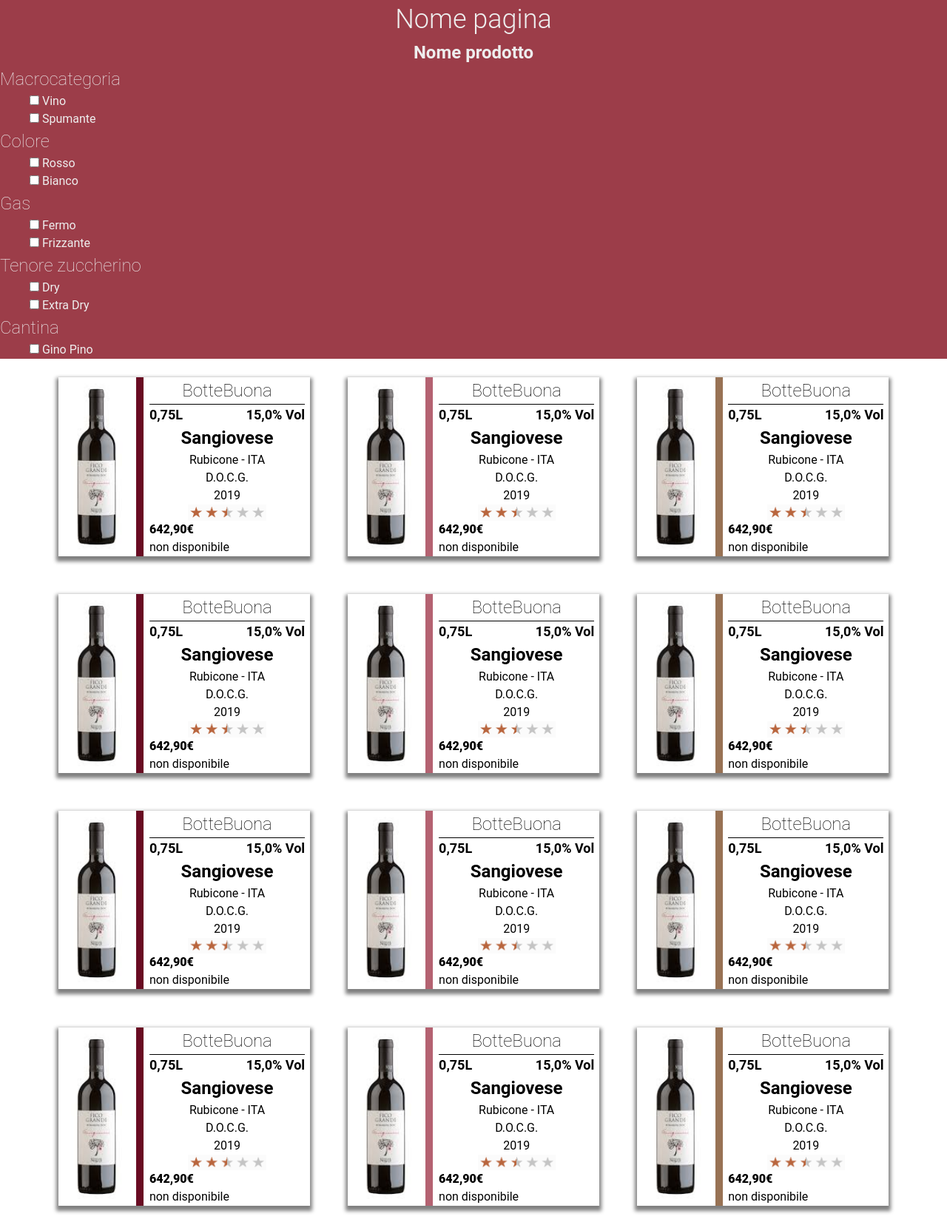
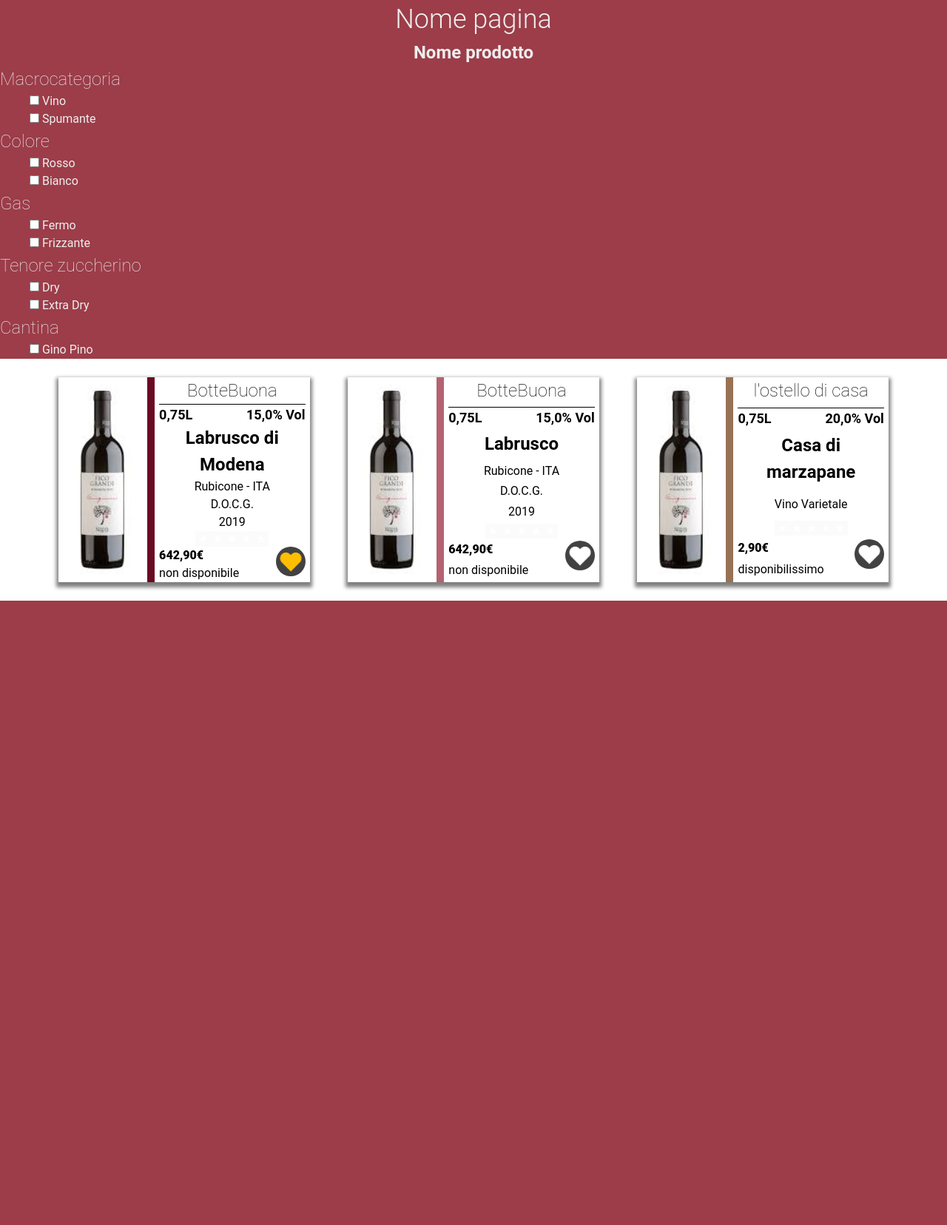
Before and after one commit to MattiaGiacchini/WorldWineWeb, a PHP site: page /html/index.html in a window 1280 px wide. Shown: the part 141-1797 px from the top of the page at 74% size. After the commit the page ends 953 px from the top, so only its background shows below. Run offline with PHP 8.4, Linux system fonts and the light colour scheme.

Commit message:
html - uploaded index.html with example of wine card css - created css for wineCard

```diff
--- a/sitoWeb/css/productCard.css
+++ b/sitoWeb/css/productCard.css
@@ -1,8 +1,16 @@
+
+/**
+* CONTENITORE DELLE CARTE
+*/
 .flex-container {
   display: flex;
   justify-content: center;
   flex-wrap: wrap;
 }
+
+/*
+*   CONTENITORE BASE DELLA SINGOLA CARTA
+*/
 
 .wineCard {
     display: inline-block;
@@ -13,14 +21,14 @@
 
 .wineCard-Container {
     box-sizing: border-box;
+    height: 100%;
     width: 100%;
     margin: 0px;
     padding: 0px;
 
     display: grid;
-    grid-template-columns: 7fr 10px 15fr;
+    grid-template-columns: 8fr 10px 14fr;
     grid-gap: 0px;
-    grid-column-gap: 1px;
 }
 
 .wineCard-Container > * {
@@ -33,19 +41,32 @@
     object-fit:cover;
 }
 
+.wineCard div.rosso {
+    background-color: #690b22;
+}
+.wineCard div.rose {
+    background-color: #b46271;
+}
+.wineCard div.bianco {
+    background-color: #987254;
+}
+
 .etichetta {
     height: 100%;
     padding: 0% 3% 0%;
-}
+    display: grid;
 
-.wineCard .rosso {
-    background-color: #690b22;
-}
-.wineCard .rose {
-    background-color: #b46271;
-}
-.wineCard .bianco {
-    background-color: #987254;
+    grid-template-areas:
+        'cant   cant    cant'
+        'info   info    info'
+        'nome   nome    nome'
+        'nome   nome    nome'
+        'orig   orig    orig'
+        'cert   cert    cert'
+        'anno   anno    anno'
+        'rewi   rewi    rewi'
+        'cost   cost    hear'
+        'pres   pres    hear';
 }
 
 .etichetta > * {
@@ -53,21 +74,48 @@
     text-align: center;
 }
 
+/* cantina */
 .etichetta > h4 {
+    grid-area: cant;
     border-bottom: 1px solid;
     width: 100%;
 }
 
+/* capienza e percentuale alcol */
+.LiterVol {
+    grid-area: info;
+    display: flex;
+    justify-content: space-between;
+}
+
+/* nome del vino */
+.etichetta > h3 {
+    grid-area: nome;
+}
+
+/* origine */
+.etichetta > p.origine{
+    grid-area: orig;
+}
+
+/* eventuale certificato */
+.etichetta > p.certificato{
+    grid-area: cert;
+}
+
+/* eventuale annata */
+.etichetta > p.annata {
+    grid-area: anno;
+}
+
+/* immagine recensione */
 .etichetta > img {
+   grid-area: rewi;
    width: 50%;
+   min-height: 15px;
    margin-left: auto;
    margin-right: auto;
-   background: linear-gradient(to right, #B9653D 50%, #C4C4C4 50%);
-}
-
-.LiterVol {
-    display: flex;
-    justify-content: space-between;
+   /*background: linear-gradient(to right, #B9653D 50%, #C4C4C4 50%);*/
 }
 
 .etichetta > h5:first-of-type{
@@ -80,12 +128,38 @@
     border: 1px black solid;
 }
 
+/* prezzo */
 .etichetta > h6 {
+    grid-area: cost;
     text-align: left;
 }
+
+/* disponibilità */
 .etichetta > p:last-of-type {
+    grid-area: pres;
     text-align: left;
 }
+
+.etichetta > input.preference {
+    margin-left: auto;
+    grid-area: hear;
+    height: 40px;
+    width: 40px;
+    border: 1px;
+    border-radius: 50%;
+    background-image: url(../img/not-favourite.png);
+    background-size: cover;
+}
+
+.etichetta > input.favourite {
+    background-color: #ffbf00;
+}
+
+.etichetta > input.not-favourite {
+    background-color:inherit;
+}
+
+
 
 @media screen and (min-width: 480px) {
     .wineCard {
--- a/sitoWeb/html/index.html
+++ b/sitoWeb/html/index.html
@@ -7,6 +7,9 @@
     <link rel="stylesheet" type="text/css" href="../css/productCard.css">
     <script type="text/javascript" src="../js/jquery-1.11.3.min.js"> </script>
     <script type="text/javascript" src="../js/utils.js"></script>
+    <script type="text/javascript" src="../js/wineCard.js"></script>
+
+    </script>
     <title>World Wine Web - pagina corrente</title>
   </head>
   <body>
@@ -110,19 +113,20 @@
             <article class="wineCard">
                 <div class="wineCard-Container">
                     <img class="fotoVino" src="../upload/idVino/vino.png" alt="">
-                    <div class="rosso" alt="Vino Rosso"></div>
+                    <div class="colore rosso" alt="Vino Rosso"></div>
                     <div class="etichetta">
+                        <h3>Labrusco di Modena</h3>
                         <h4>BotteBuona</h4>
                         <div class="LiterVol">
                             <h5>0,75L</h5> <h5>15,0% Vol</h5>
                         </div>
-                        <h3>Sangiovese</h3>
-                        <p>Rubicone - ITA</p>
-                        <p>D.O.C.G.</p>
-                        <p>2019</p>
+                        <p class="origine">Rubicone - ITA</p>
+                        <p class="certificato">D.O.C.G.</p>
+                        <p class="annata">2019</p>
                         <img src="../img/ratingStar-rev2.png" alt="4 su 5">
                         <h6>642,90€</h6>
                         <p>non disponibile</p>
+                        <input class="preference favourite" type="button" name="" value="">
                     </div>
                 </div>
             </article>
@@ -130,19 +134,20 @@
             <article class="wineCard">
                 <div class="wineCard-Container">
                     <img class="fotoVino" src="../upload/idVino/vino.png" alt="">
-                    <div class="rose" alt="Vino Rosso"></div>
+                    <div class="colore rose" alt="Vino Rosso"></div>
                     <div class="etichetta">
+                        <h3>Labrusco </h3>
                         <h4>BotteBuona</h4>
                         <div class="LiterVol">
                             <h5>0,75L</h5> <h5>15,0% Vol</h5>
                         </div>
-                        <h3>Sangiovese</h3>
-                        <p>Rubicone - ITA</p>
-                        <p>D.O.C.G.</p>
-                        <p>2019</p>
+                        <p class="origine">Rubicone - ITA</p>
+                        <p class="certificato">D.O.C.G.</p>
+                        <p class="annata">2019</p>
                         <img src="../img/ratingStar-rev2.png" alt="4 su 5">
                         <h6>642,90€</h6>
                         <p>non disponibile</p>
+                        <input class="preference not-favourite" type="button" name="" value="">
                     </div>
                 </div>
             </article>
@@ -150,199 +155,24 @@
             <article class="wineCard">
                 <div class="wineCard-Container">
                     <img class="fotoVino" src="../upload/idVino/vino.png" alt="">
-                    <div class="bianco" alt="Vino Rosso"></div>
+                    <div class="colore bianco" alt="Vino bianco"></div>
                     <div class="etichetta">
-                        <h4>BotteBuona</h4>
+                        <h3>Casa di marzapane </h3>
+                        <h4>l'ostello di casa</h4>
                         <div class="LiterVol">
-                            <h5>0,75L</h5> <h5>15,0% Vol</h5>
+                            <h5>0,75L</h5> <h5>20,0% Vol</h5>
                         </div>
-                        <h3>Sangiovese</h3>
-                        <p>Rubicone - ITA</p>
-                        <p>D.O.C.G.</p>
-                        <p>2019</p>
-                        <img src="../img/ratingStar-rev2.png" alt="4 su 5">
-                        <h6>642,90€</h6>
-                        <p>non disponibile</p>
-                    </div>
-                </div>
-            </article>
-            <article class="wineCard">
-                <div class="wineCard-Container">
-                    <img class="fotoVino" src="../upload/idVino/vino.png" alt="">
-                    <div class="rosso" alt="Vino Rosso"></div>
-                    <div class="etichetta">
-                        <h4>BotteBuona</h4>
-                        <div class="LiterVol">
-                            <h5>0,75L</h5> <h5>15,0% Vol</h5>
-                        </div>
-                        <h3>Sangiovese</h3>
-                        <p>Rubicone - ITA</p>
-                        <p>D.O.C.G.</p>
-                        <p>2019</p>
-                        <img src="../img/ratingStar-rev2.png" alt="4 su 5">
-                        <h6>642,90€</h6>
-                        <p>non disponibile</p>
+                        <p class="origine"></p>
+                        <p class="certificato">Vino Varietale</p>
+                        <p class="annata"></p>
+                        <img src="../img/ratingStar-rev2.png" alt="4 su 5" id="10">
+                        <h6>2,90€</h6>
+                        <p>disponibilissimo</p>
+                        <input class="preference not-favourite" type="button" name="" value="">
                     </div>
                 </div>
             </article>
 
-            <article class="wineCard">
-                <div class="wineCard-Container">
-                    <img class="fotoVino" src="../upload/idVino/vino.png" alt="">
-                    <div class="rose" alt="Vino Rosso"></div>
-                    <div class="etichetta">
-                        <h4>BotteBuona</h4>
-                        <div class="LiterVol">
-                            <h5>0,75L</h5> <h5>15,0% Vol</h5>
-                        </div>
-                        <h3>Sangiovese</h3>
-                        <p>Rubicone - ITA</p>
-                        <p>D.O.C.G.</p>
-                        <p>2019</p>
-                        <img src="../img/ratingStar-rev2.png" alt="4 su 5">
-                        <h6>642,90€</h6>
-                        <p>non disponibile</p>
-                    </div>
-                </div>
-            </article>
-
-            <article class="wineCard">
-                <div class="wineCard-Container">
-                    <img class="fotoVino" src="../upload/idVino/vino.png" alt="">
-                    <div class="bianco" alt="Vino Rosso"></div>
-                    <div class="etichetta">
-                        <h4>BotteBuona</h4>
-                        <div class="LiterVol">
-                            <h5>0,75L</h5> <h5>15,0% Vol</h5>
-                        </div>
-                        <h3>Sangiovese</h3>
-                        <p>Rubicone - ITA</p>
-                        <p>D.O.C.G.</p>
-                        <p>2019</p>
-                        <img src="../img/ratingStar-rev2.png" alt="4 su 5">
-                        <h6>642,90€</h6>
-                        <p>non disponibile</p>
-                    </div>
-                </div>
-            </article>
-            <article class="wineCard">
-                <div class="wineCard-Container">
-                    <img class="fotoVino" src="../upload/idVino/vino.png" alt="">
-                    <div class="rosso" alt="Vino Rosso"></div>
-                    <div class="etichetta">
-                        <h4>BotteBuona</h4>
-                        <div class="LiterVol">
-                            <h5>0,75L</h5> <h5>15,0% Vol</h5>
-                        </div>
-                        <h3>Sangiovese</h3>
-                        <p>Rubicone - ITA</p>
-                        <p>D.O.C.G.</p>
-                        <p>2019</p>
-                        <img src="../img/ratingStar-rev2.png" alt="4 su 5">
-                        <h6>642,90€</h6>
-                        <p>non disponibile</p>
-                    </div>
-                </div>
-            </article>
-
-            <article class="wineCard">
-                <div class="wineCard-Container">
-                    <img class="fotoVino" src="../upload/idVino/vino.png" alt="">
-                    <div class="rose" alt="Vino Rosso"></div>
-                    <div class="etichetta">
-                        <h4>BotteBuona</h4>
-                        <div class="LiterVol">
-                            <h5>0,75L</h5> <h5>15,0% Vol</h5>
-                        </div>
-                        <h3>Sangiovese</h3>
-                        <p>Rubicone - ITA</p>
-                        <p>D.O.C.G.</p>
-                        <p>2019</p>
-                        <img src="../img/ratingStar-rev2.png" alt="4 su 5">
-                        <h6>642,90€</h6>
-                        <p>non disponibile</p>
-                    </div>
-                </div>
-            </article>
-
-            <article class="wineCard">
-                <div class="wineCard-Container">
-                    <img class="fotoVino" src="../upload/idVino/vino.png" alt="">
-                    <div class="bianco" alt="Vino Rosso"></div>
-                    <div class="etichetta">
-                        <h4>BotteBuona</h4>
-                        <div class="LiterVol">
-                            <h5>0,75L</h5> <h5>15,0% Vol</h5>
-                        </div>
-                        <h3>Sangiovese</h3>
-                        <p>Rubicone - ITA</p>
-                        <p>D.O.C.G.</p>
-                        <p>2019</p>
-                        <img src="../img/ratingStar-rev2.png" alt="4 su 5">
-                        <h6>642,90€</h6>
-                        <p>non disponibile</p>
-                    </div>
-                </div>
-            </article>
-            <article class="wineCard">
-                <div class="wineCard-Container">
-                    <img class="fotoVino" src="../upload/idVino/vino.png" alt="">
-                    <div class="rosso" alt="Vino Rosso"></div>
-                    <div class="etichetta">
-                        <h4>BotteBuona</h4>
-                        <div class="LiterVol">
-                            <h5>0,75L</h5> <h5>15,0% Vol</h5>
-                        </div>
-                        <h3>Sangiovese</h3>
-                        <p>Rubicone - ITA</p>
-                        <p>D.O.C.G.</p>
-                        <p>2019</p>
-                        <img src="../img/ratingStar-rev2.png" alt="4 su 5">
-                        <h6>642,90€</h6>
-                        <p>non disponibile</p>
-                    </div>
-                </div>
-            </article>
-
-            <article class="wineCard">
-                <div class="wineCard-Container">
-                    <img class="fotoVino" src="../upload/idVino/vino.png" alt="">
-                    <div class="rose" alt="Vino Rosso"></div>
-                    <div class="etichetta">
-                        <h4>BotteBuona</h4>
-                        <div class="LiterVol">
-                            <h5>0,75L</h5> <h5>15,0% Vol</h5>
-                        </div>
-                        <h3>Sangiovese</h3>
-                        <p>Rubicone - ITA</p>
-                        <p>D.O.C.G.</p>
-                        <p>2019</p>
-                        <img src="../img/ratingStar-rev2.png" alt="4 su 5">
-                        <h6>642,90€</h6>
-                        <p>non disponibile</p>
-                    </div>
-                </div>
-            </article>
-
-            <article class="wineCard">
-                <div class="wineCard-Container">
-                    <img class="fotoVino" src="../upload/idVino/vino.png" alt="">
-                    <div class="bianco" alt="Vino Rosso"></div>
-                    <div class="etichetta">
-                        <h4>BotteBuona</h4>
-                        <div class="LiterVol">
-                            <h5>0,75L</h5> <h5>15,0% Vol</h5>
-                        </div>
-                        <h3>Sangiovese</h3>
-                        <p>Rubicone - ITA</p>
-                        <p>D.O.C.G.</p>
-                        <p>2019</p>
-                        <img src="../img/ratingStar-rev2.png" alt="4 su 5">
-                        <h6>642,90€</h6>
-                        <p>non disponibile</p>
-                    </div>
-                </div>
-            </article>
 
         </div>
 
```
Also changed, not shown: sitoWeb/img/not-favourite.png (added).
